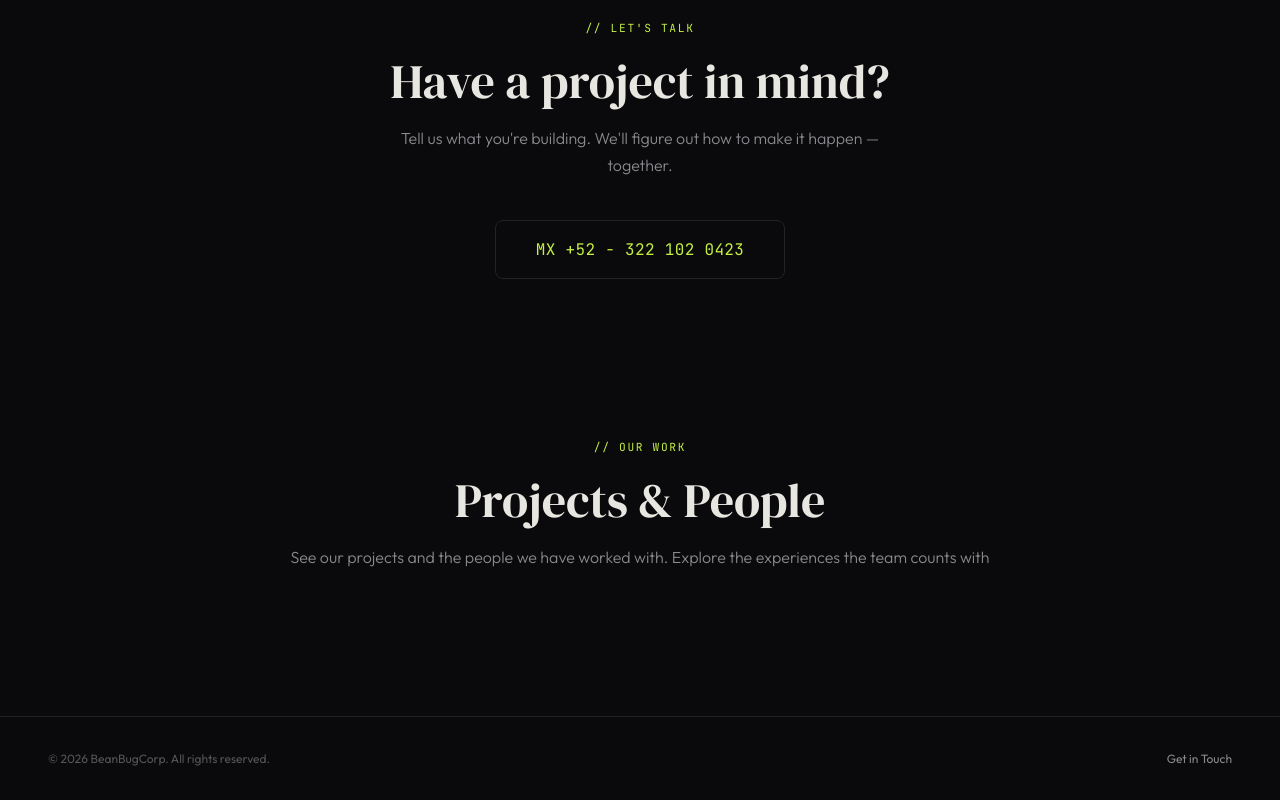
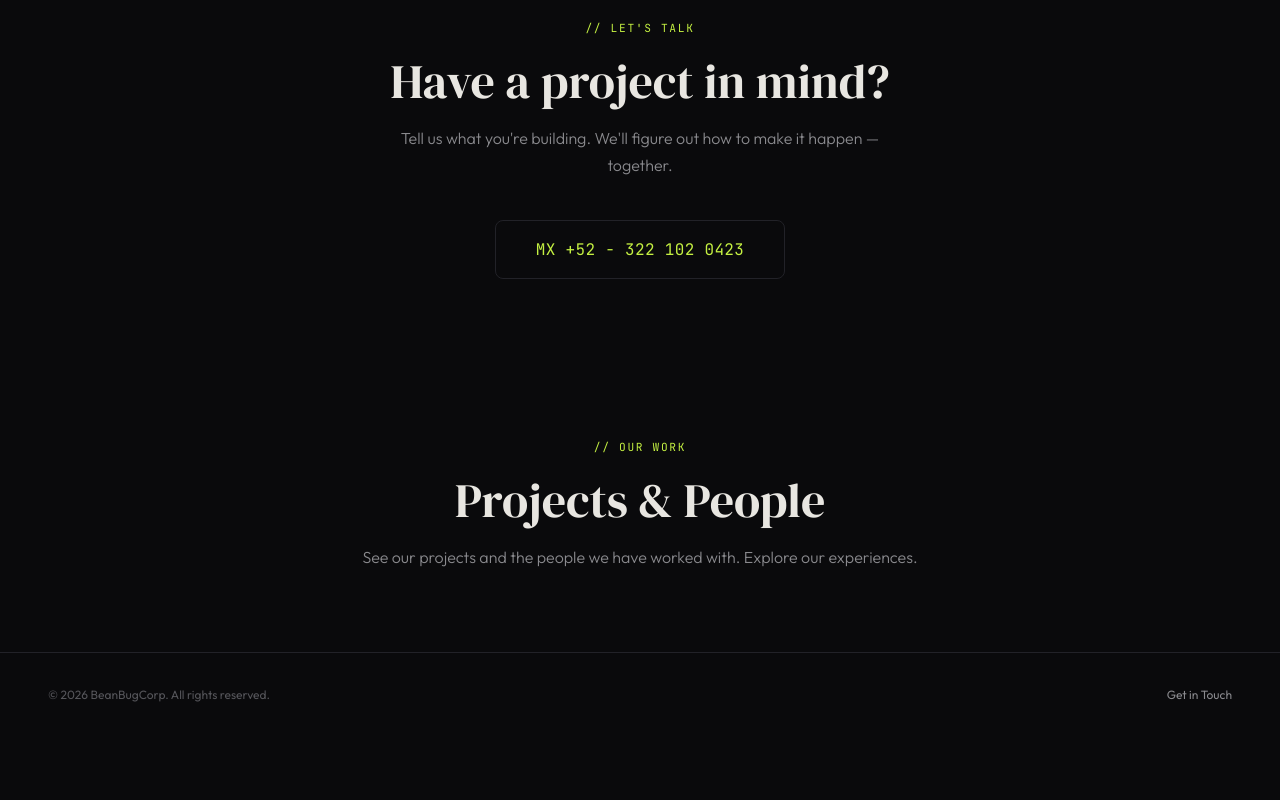
Before and after one commit to BeanBugCorp/WebPage, a React (Vite) app: page / in a window 1280 px wide. Shown: the part 2704-3504 px from the top of the page. After the commit the page ends 3440 px from the top, so only its background shows below. Built offline with nearby package versions, Linux system fonts and the light colour scheme.

Commit message:
changed description, and had to center the header

```diff
--- a/src/CSS/ProjectsAndPeople.module.css
+++ b/src/CSS/ProjectsAndPeople.module.css
@@ -2,8 +2,7 @@
   position: relative;
   z-index: 1;
   padding: 5rem 3rem;
-  max-width: 1200px;
-  margin: 0 auto;
+  text-align: center;
 }
 
 .header {
@@ -11,6 +10,8 @@
   opacity: 0;
   transform: translateY(30px);
   transition: all 0.8s cubic-bezier(0.25, 0.46, 0.45, 0.94);
+  max-width: 700px;
+  margin: 0 auto;
 }
 
 .header.visible {
@@ -26,7 +27,6 @@
   text-transform: uppercase;
   display: block;
   margin-bottom: 1rem;
-  text-align: center;
 }
 
 .title {
@@ -35,7 +35,6 @@
   font-weight: 400;
   line-height: 1.15;
   margin-bottom: 1rem;
-  text-align: center;
 }
 
 .desc {
@@ -43,5 +42,4 @@
   color: var(--text-secondary);
   font-weight: 300;
   line-height: 1.7;
-  text-align: center;
 }
--- a/src/i18n/en.json
+++ b/src/i18n/en.json
@@ -78,7 +78,7 @@
   "ProjectsAndPeople": {
     "label": "// Our work",
     "title": "Projects & People",
-    "description": "See our projects and the people we have worked with. Explore the experiences the team counts with"
+    "description": "See our projects and the people we have worked with. Explore our experiences."
   },
   "footer": {
     "rights": "All rights reserved."
--- a/src/i18n/es.json
+++ b/src/i18n/es.json
@@ -78,7 +78,7 @@
   "ProjectsAndPeople": {
     "label": "// Nuestro trabajo",
     "title": "Proyectos & Personas",
-    "description": "Mira nuestros proyectos y las personas con las cuales hemos trabajdo. Explora las experiencias con la cual nuestro equipo cuenta"
+    "description": "Mira nuestros proyectos y las personas con las cuales hemos trabajdo. Explora nuestras experiencias."
   },
   "footer": {
     "rights": "Todos los derechos reservados."
```
